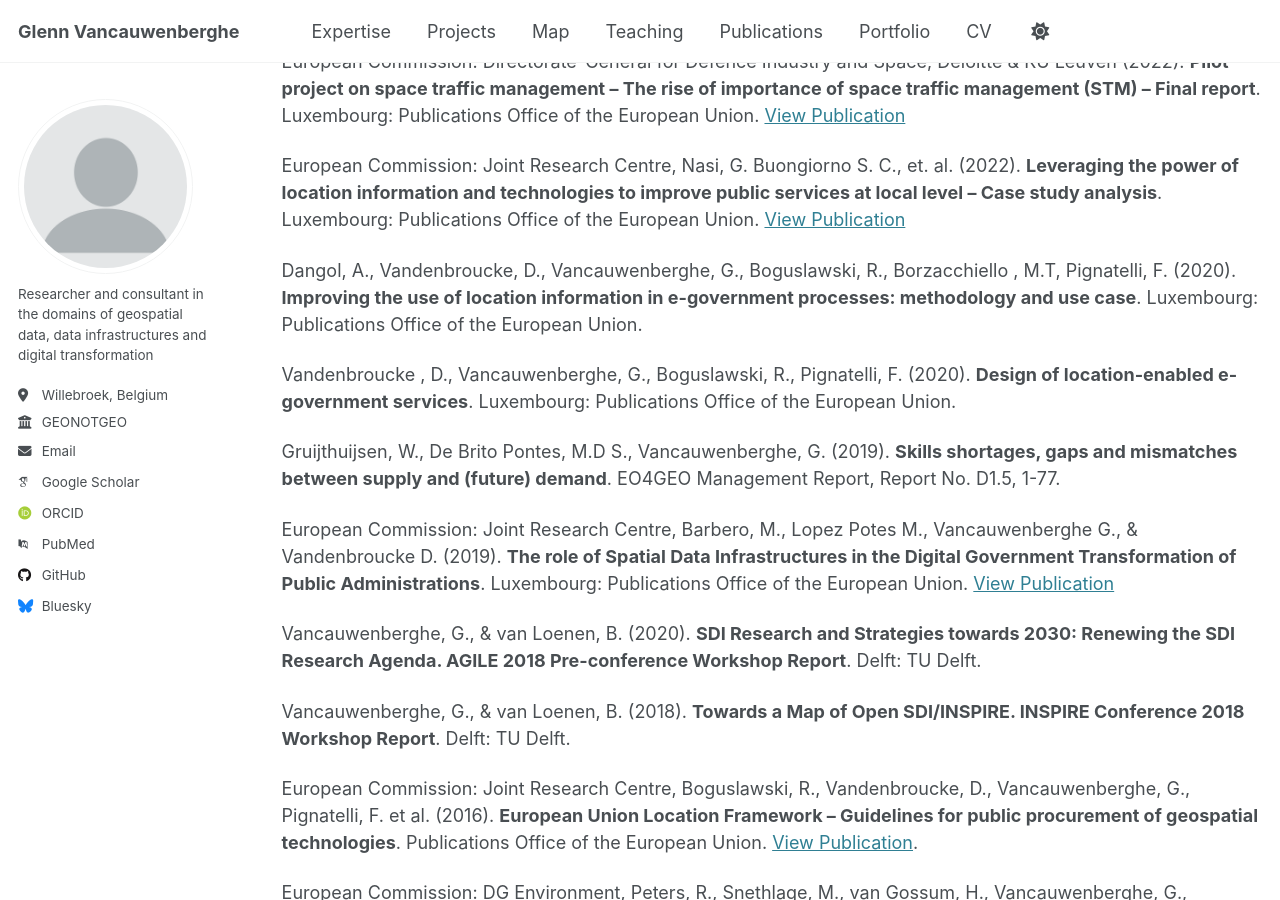
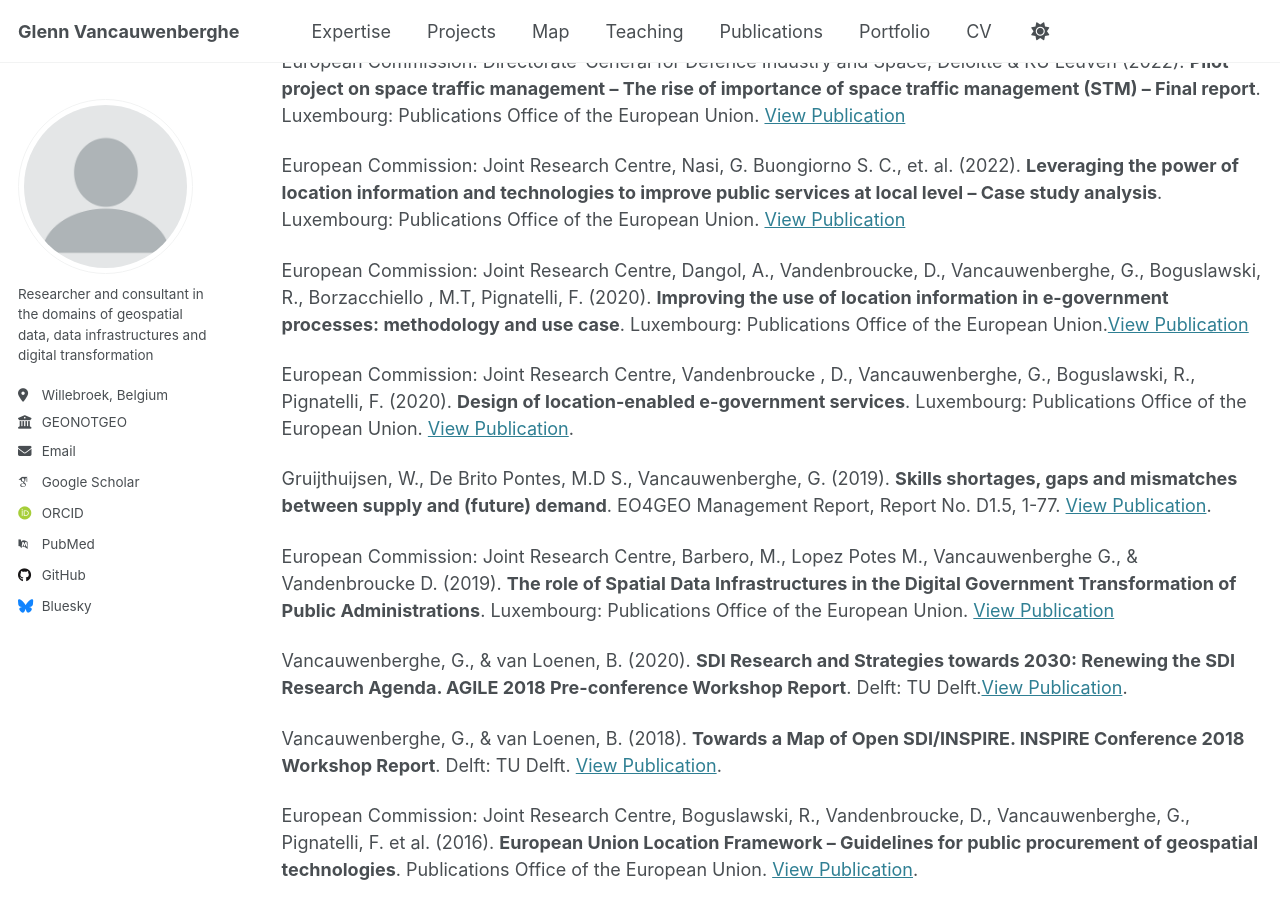
Before and after one commit to GVancauwenberghe/gvancauwenberghe.github.io, a Jekyll site: the page built from _pages/outputs.md, in a window 1280 px wide and 900 px high, scrolled down 567 px. Built offline with Jekyll 4.4.1, drawn with Linux system fonts in a browser that asks for light colours; some web fonts are replaced.

Commit message:
Update outputs.md

```diff
--- a/_pages/outputs.md
+++ b/_pages/outputs.md
@@ -21,17 +21,17 @@ European Commission: Directorate-General for Defence Industry and Space, Deloitt
 
 European Commission: Joint Research Centre, Nasi, G. Buongiorno S. C., et. al. (2022). **Leveraging the power of location information and technologies to improve public services at local level – Case study analysis**. Luxembourg: Publications Office of the European Union. [View Publication](https://data.europa.eu/doi/10.2760/67126)
 
-Dangol, A., Vandenbroucke, D., Vancauwenberghe, G., Boguslawski, R., Borzacchiello , M.T, Pignatelli, F. (2020). **Improving the use of location information in e-government processes: methodology and use case**. Luxembourg: Publications Office of the European Union.
+European Commission: Joint Research Centre, Dangol, A., Vandenbroucke, D., Vancauwenberghe, G., Boguslawski, R., Borzacchiello , M.T, Pignatelli, F. (2020). **Improving the use of location information in e-government processes: methodology and use case**. Luxembourg: Publications Office of the European Union.[View Publication](https://data.europa.eu/doi/10.2760/073656)
 
-Vandenbroucke , D., Vancauwenberghe, G., Boguslawski, R., Pignatelli, F. (2020). **Design of location-enabled e-government services**. Luxembourg: Publications Office of the European Union.
+European Commission: Joint Research Centre, Vandenbroucke , D., Vancauwenberghe, G., Boguslawski, R., Pignatelli, F. (2020). **Design of location-enabled e-government services**. Luxembourg: Publications Office of the European Union. [View Publication](https://data.europa.eu/doi/10.2760/860082).
 
-Gruijthuijsen, W., De Brito Pontes, M.D S., Vancauwenberghe, G. (2019). **Skills shortages, gaps and mismatches between supply and (future) demand**. EO4GEO Management Report, Report No. D1.5, 1-77.
+Gruijthuijsen, W., De Brito Pontes, M.D S., Vancauwenberghe, G. (2019). **Skills shortages, gaps and mismatches between supply and (future) demand**. EO4GEO Management Report, Report No. D1.5, 1-77. [View Publication](http://www.eo4geo.eu/download/eo4geo_d1-5-skills-shortages-gaps-and-mismatches-between-supply-and-future-demand_v2-1/?wpdmdl=3844&masterkey=5cfe852d29fdf).
 
 European Commission: Joint Research Centre, Barbero, M., Lopez Potes M., Vancauwenberghe G., & Vandenbroucke D. (2019). **The role of Spatial Data Infrastructures in the Digital Government Transformation of Public Administrations**. Luxembourg: Publications Office of the European Union. [View Publication](https://data.europa.eu/doi/10.2760/324167)
 
-Vancauwenberghe, G., & van Loenen, B. (2020). **SDI Research and Strategies towards 2030: Renewing the SDI Research Agenda. AGILE 2018 Pre-conference Workshop Report**. Delft: TU Delft.
+Vancauwenberghe, G., & van Loenen, B. (2020). **SDI Research and Strategies towards 2030: Renewing the SDI Research Agenda. AGILE 2018 Pre-conference Workshop Report**. Delft: TU Delft.[View Publication](http://resolver.tudelft.nl/uuid:0b472322-ab50-4c3d-ad48-e6946e2b754d).
 
-Vancauwenberghe, G., & van Loenen, B. (2018). **Towards a Map of Open SDI/INSPIRE. INSPIRE Conference 2018 Workshop Report**. Delft: TU Delft.
+Vancauwenberghe, G., & van Loenen, B. (2018). **Towards a Map of Open SDI/INSPIRE. INSPIRE Conference 2018 Workshop Report**. Delft: TU Delft. [View Publication](http://resolver.tudelft.nl/uuid:9fd7a958-c840-4247-a707-a89cd29760ec).
 
 European Commission: Joint Research Centre, Boguslawski, R., Vandenbroucke, D., Vancauwenberghe, G., Pignatelli, F. et al. (2016). **European Union Location Framework – Guidelines for public procurement of geospatial technologies**. Publications Office of the European Union. [View Publication](https://data.europa.eu/doi/10.2788/374047).
 
```
